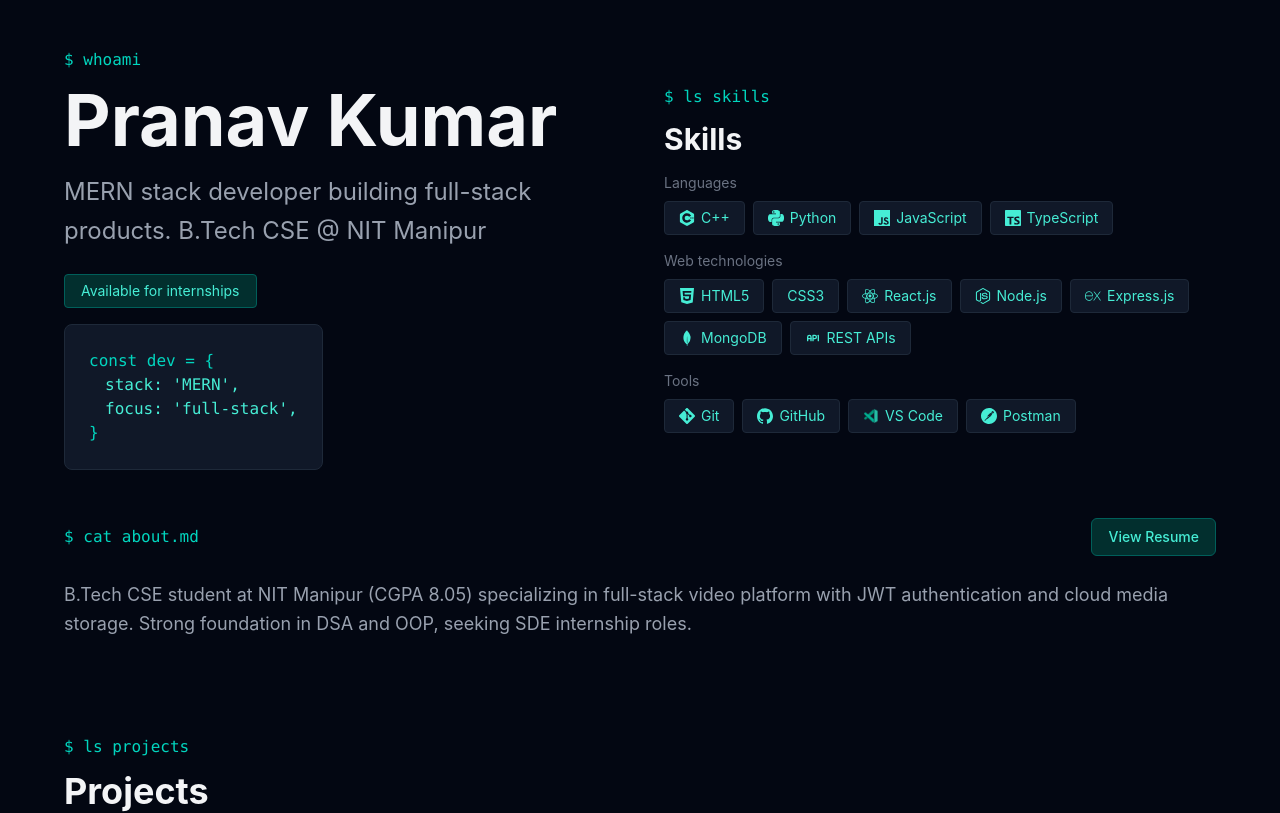
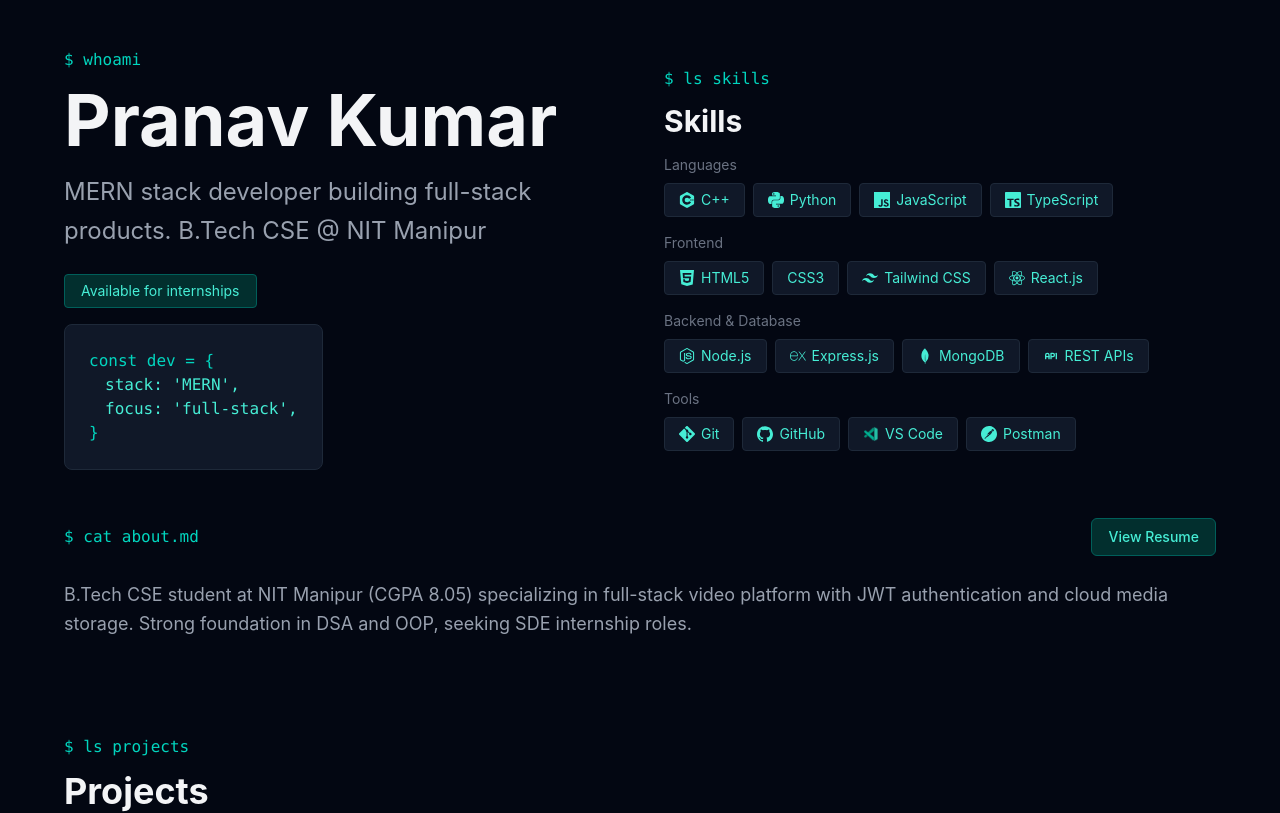
Before and after one commit to krpranav7/Portfolio, a React (Vite) app: page / in a window 1280 px wide. Shown: the top 813 px of the page. Built offline with nearby package versions, Linux system fonts and the light colour scheme.

Commit message:
Add skill with more categorization

```diff
--- a/src/components/Hero.tsx
+++ b/src/components/Hero.tsx
@@ -4,7 +4,7 @@ import vscodeIcon from '../assets/vscode-2.png'
 import { TbApi } from 'react-icons/tb'
 
 import {
-  SiCplusplus, SiPython, SiJavascript, SiTypescript, SiHtml5, SiCss,
+  SiCplusplus, SiPython, SiJavascript, SiTypescript, SiHtml5, SiCss, SiTailwindcss,
   SiReact, SiNodedotjs, SiExpress, SiMongodb, SiGit, SiGithub,
   SiPostman,
 } from 'react-icons/si'
@@ -16,6 +16,7 @@ const iconMap: Record<string, IconType> = { // a TS meaning "an object where eve
   "TypeScript": SiTypescript,
   "HTML5": SiHtml5,
   "CSS3": SiCss,
+  "Tailwind CSS": SiTailwindcss,
   "React.js": SiReact,
   "Node.js": SiNodedotjs,
   "Express.js": SiExpress,
@@ -27,9 +28,10 @@ const iconMap: Record<string, IconType> = { // a TS meaning "an object where eve
 }
 
 const categories = [
-    {label: "Languages", items: skills.languages},
-    {label: "Web technologies", items: skills.webTech},
-    {label: "Tools", items: skills.tools},
+  { label: "Languages", items: skills.languages },
+  { label: "Frontend", items: skills.frontend },
+  { label: "Backend & Database", items: skills.backend },
+  { label: "Tools", items: skills.tools },
 ]
 
 export default function Hero(){
--- a/src/data/skills.ts
+++ b/src/data/skills.ts
@@ -1,6 +1,19 @@
 export const skills = {
   languages: ["C++", "Python", "JavaScript", "TypeScript"],
-  webTech: ["HTML5", "CSS3", "React.js", "Node.js", "Express.js", "MongoDB", "REST APIs"],
-  coreCS: ["Object Oriented Programming (C++)", "Data Structures and Algorithms"],
+
+  frontend: [
+    "HTML5",
+    "CSS3",
+    "Tailwind CSS",
+    "React.js",
+  ],
+
+  backend: [
+    "Node.js",
+    "Express.js",
+    "MongoDB",
+    "REST APIs",
+  ],
+
   tools: ["Git", "GitHub", "VS Code", "Postman"],
 }
```
